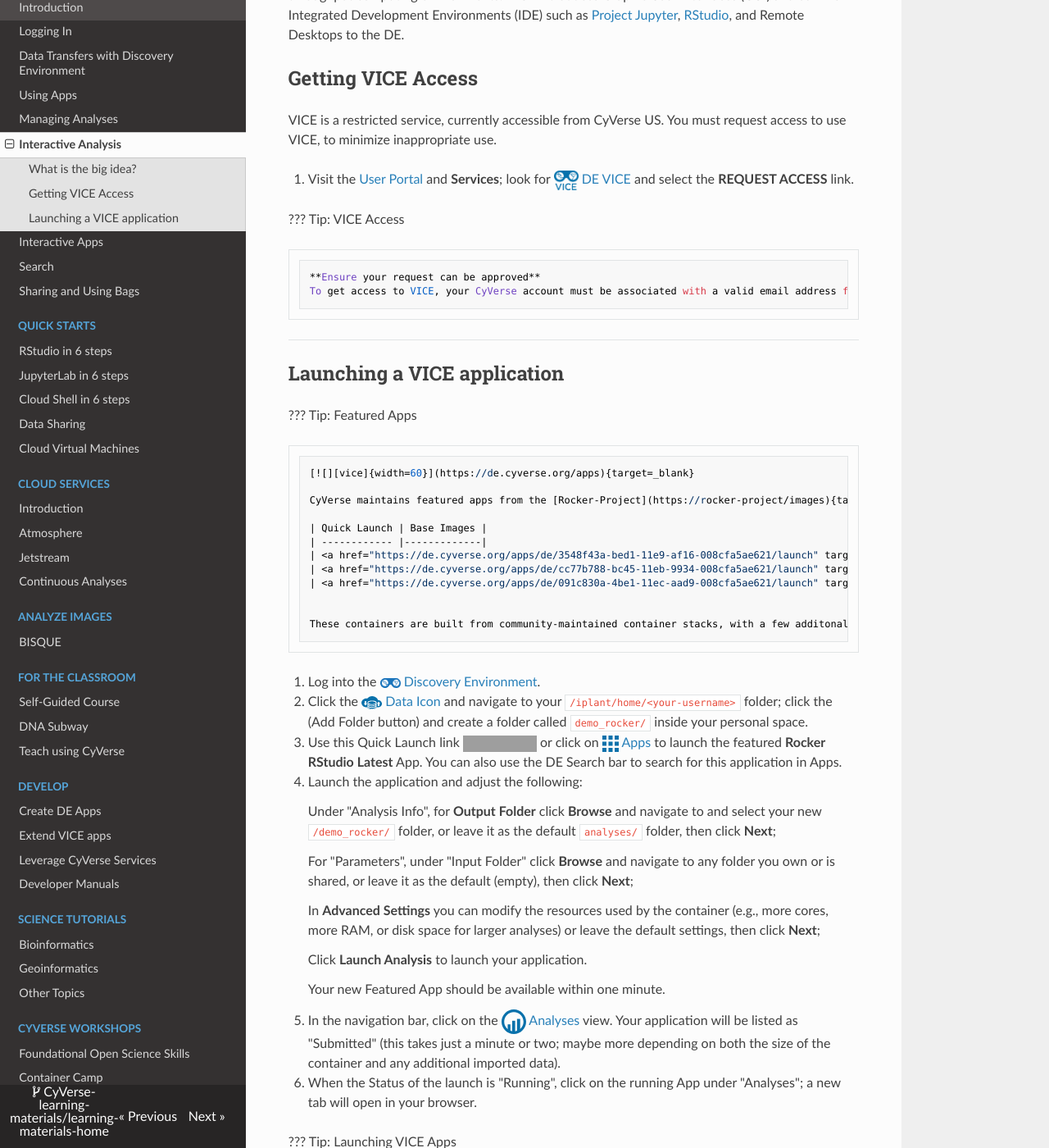
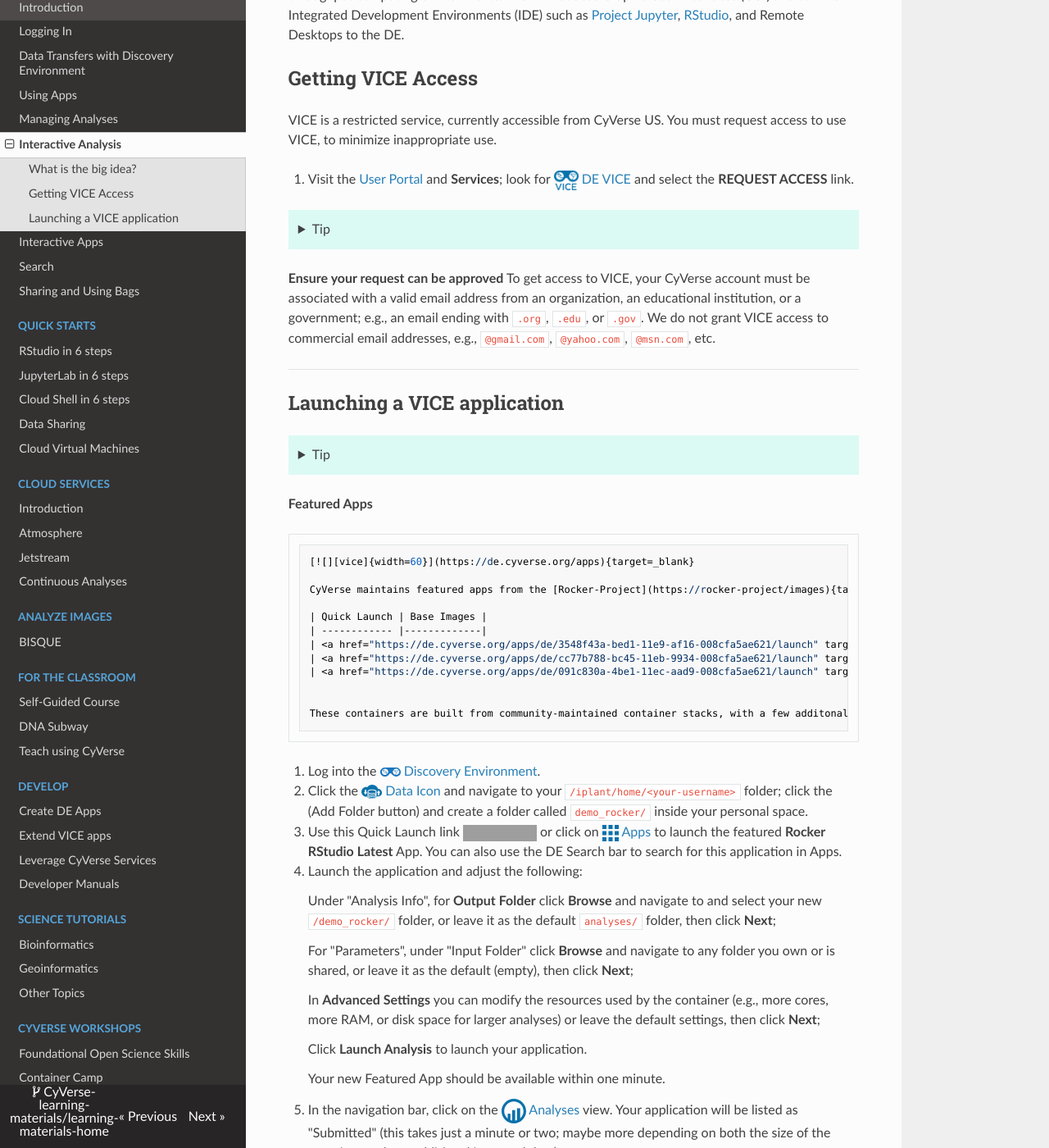
Before and after one commit to CyVerse-learning-materials/learning-materials-home, an MkDocs documentation site: the page built from docs/vice/about.md, in a window 1280 px wide and 1400 px high, scrolled down 425 px. Shown: the whole window at 82% size. Built offline with MkDocs 1.6.1, drawn with Linux system fonts in a browser that asks for light colours; nearby versions of some CDN libraries; a script that is not in the unit is left out; some of the changed text lies outside the part shown; grey boxes are pictures that could not be loaded.

Commit message:
More tip formatting

```diff
--- a/docs/vice/about.md
+++ b/docs/vice/about.md
@@ -21,9 +21,9 @@
 
 1.  Visit the [User Portal](https://user.cyverse.org/services){target=_blank} and **Services**; look for [![][vice]{width=30}](https://user.cyverse.org/services){target=_blank} [DE VICE](https://user.cyverse.org/services){target=_blank} and select the **REQUEST ACCESS** link.
 
-??? Tip: VICE Access
+??? Tip
 
-    **Ensure your request can be approved**
+   **Ensure your request can be approved**
     To get access to VICE, your CyVerse account must be associated with a valid email address from an organization, an educational institution, or a government; e.g., an email ending with `.org`, `.edu`, or `.gov`.  We do not grant VICE access to commercial email addresses, e.g., `@gmail.com`, `@yahoo.com`, `@msn.com`, etc.
 
 -----------------------------------------------------------------------
@@ -31,7 +31,9 @@
 
 ## Launching a VICE application
 
-??? Tip: Featured Apps
+??? Tip
+
+   **Featured Apps**
 
     [![][vice]{width=60}](https://de.cyverse.org/apps){target=_blank}
 
@@ -68,8 +70,9 @@
 
 6.  When the Status of the launch is "Running", click on the running App under "Analyses"; a new tab will open in your browser.
 
-??? Tip: Launching VICE Apps
+??? Tip
 
-    Even when the application has entered 'Running' status, it may take additional time for input data to be transferred onto the resource with the new container.
+   **Launching VICE Apps**
+   Even when the application has entered 'Running' status, it may take additional time for input data to be transferred onto the resource with the new container.
 
 -----------------------------------------------------------------------
```
